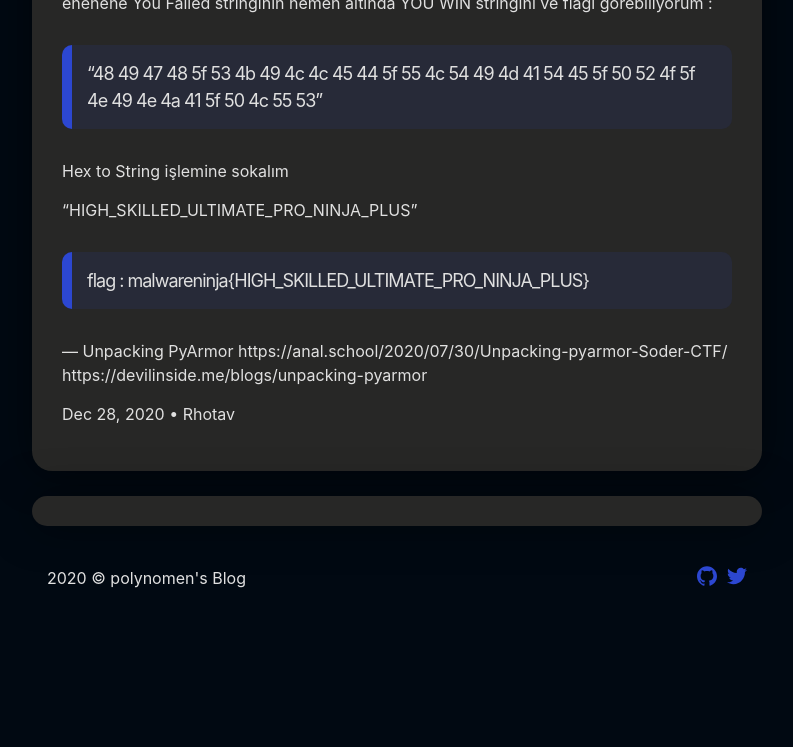
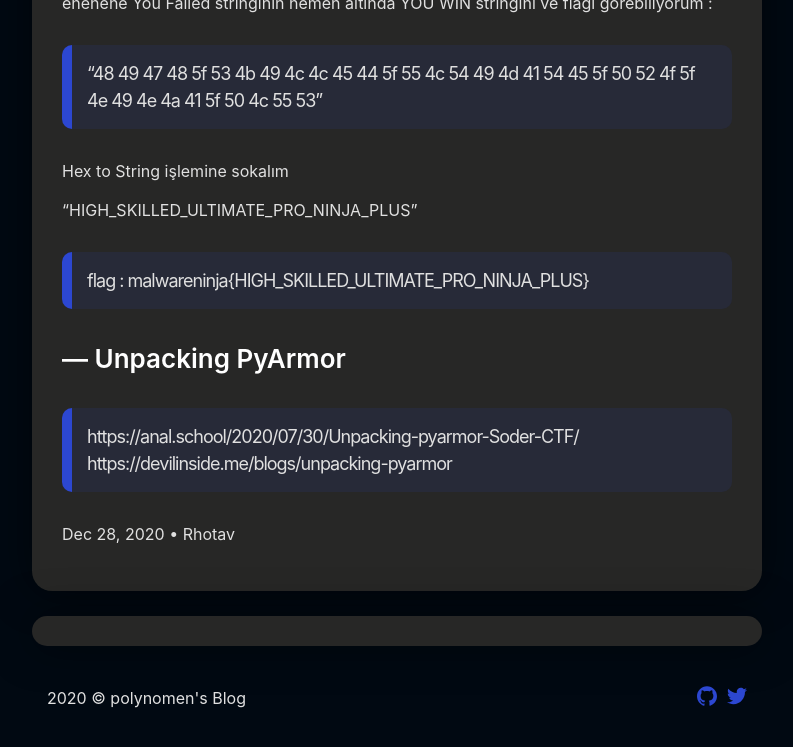
Before and after one commit to Rhotav/rhotav.github.io, a Jekyll site: the page built from _posts/2020-12-28-ninjasbswriteup.md, in a window 1280 px wide and 900 px high, scrolled down 4596 px, cut to the strip 148-895 px from the top of the window. Shown: the whole strip, without its empty margins (243-1036 px from the left). Built offline with Jekyll 4.4.1, drawn with Linux system fonts in a browser that asks for light colours; nearby versions of some CDN libraries; a script that is not in the unit is left out; before the commit the page ends 5376 px from its top, so only the background shows below that.

```diff
--- a/_posts/2020-12-28-ninjasbswriteup.md
+++ b/_posts/2020-12-28-ninjasbswriteup.md
@@ -80,6 +80,6 @@ Hex to String işlemine sokalım
 
 > flag : malwareninja{HIGH_SKILLED_ULTIMATE_PRO_NINJA_PLUS}
 
---- Unpacking PyArmor
-https://anal.school/2020/07/30/Unpacking-pyarmor-Soder-CTF/
-https://devilinside.me/blogs/unpacking-pyarmor
+### --- Unpacking PyArmor
+> https://anal.school/2020/07/30/Unpacking-pyarmor-Soder-CTF/
+> https://devilinside.me/blogs/unpacking-pyarmor
```
